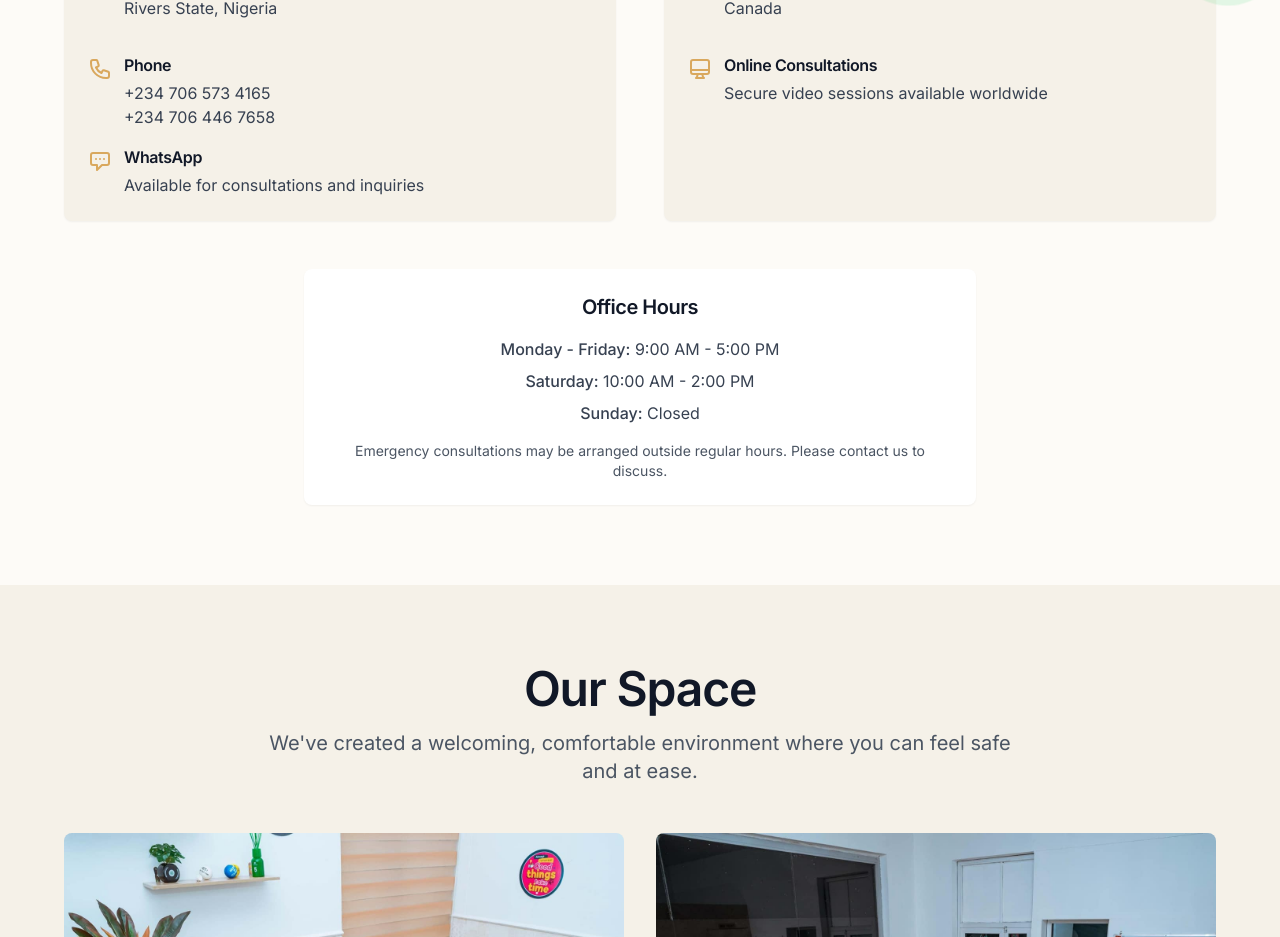
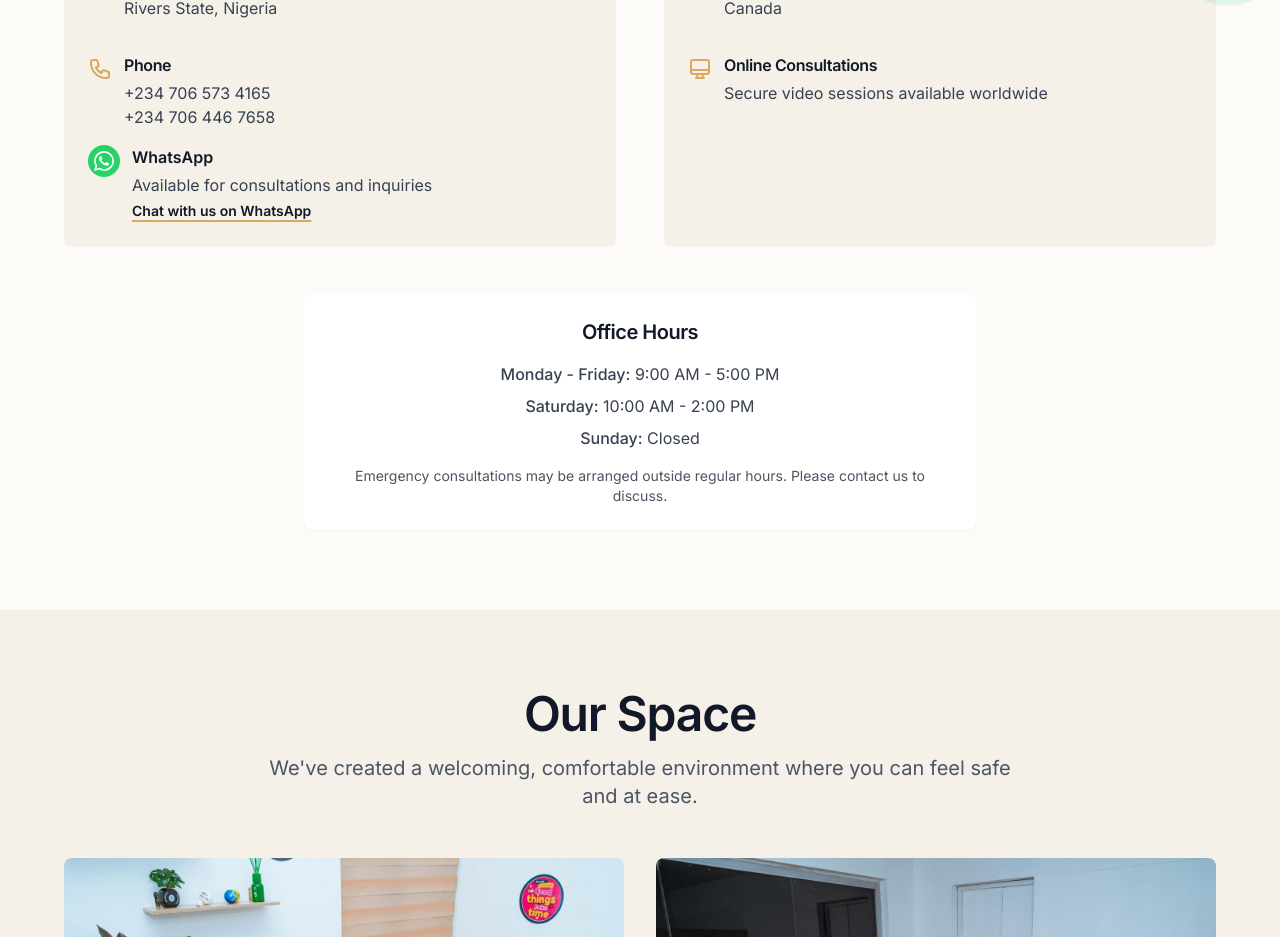
Before and after one commit to JoelEmmanuelCloud/gilt-counselling-app, a Next.js app: page /contact in a window 1280 px wide. Shown: the part 798-1735 px from the top of the page. Built offline with nearby package versions, Linux system fonts and the light colour scheme.

Commit message:
Link WhatsApp contact entry to a WhatsApp chat

```diff
--- a/app/contact/page.tsx
+++ b/app/contact/page.tsx
@@ -67,15 +67,26 @@
               </div>
             </div>
 
-            <div className="flex items-start gap-3">
-              <svg className="w-6 h-6 text-soft-gold flex-shrink-0 mt-1" fill="none" stroke="currentColor" viewBox="0 0 24 24">
-                <path strokeLinecap="round" strokeLinejoin="round" strokeWidth={2} d="M8 10h.01M12 10h.01M16 10h.01M9 16H5a2 2 0 01-2-2V6a2 2 0 012-2h14a2 2 0 012 2v8a2 2 0 01-2 2h-5l-5 5v-5z" />
-              </svg>
-              <div>
-                <h4 className="font-semibold text-gray-900 mb-1">WhatsApp</h4>
-                <p className="text-gray-700">Available for consultations and inquiries</p>
-              </div>
-            </div>
+            <a
+              href="https://wa.me/2347065734165?text=Hello%2C%20I%20would%20like%20to%20make%20an%20inquiry%20with%20Gilt%20Counselling%20Consult."
+              target="_blank"
+              rel="noopener noreferrer"
+              aria-label="Chat with Gilt Counselling Consult on WhatsApp (opens in a new tab)"
+              className="group -m-2 flex items-start gap-3 rounded-md p-2 transition-colors duration-150 hover:bg-white/70 focus:outline-none focus-visible:ring-2 focus-visible:ring-gray-900"
+            >
+              <span className="flex h-8 w-8 flex-shrink-0 items-center justify-center rounded-full bg-[#25D366] text-white" aria-hidden="true">
+                <svg className="h-5 w-5" fill="currentColor" viewBox="0 0 24 24">
+                  <path d="M17.472 14.382c-.297-.149-1.758-.867-2.03-.967-.273-.099-.471-.148-.67.15-.197.297-.767.966-.94 1.164-.173.199-.347.223-.644.075-.297-.15-1.255-.463-2.39-1.475-.883-.788-1.48-1.761-1.653-2.059-.173-.297-.018-.458.13-.606.134-.133.298-.347.446-.52.149-.174.198-.298.298-.497.099-.198.05-.371-.025-.52-.075-.149-.669-1.612-.916-2.207-.242-.579-.487-.5-.669-.51-.173-.008-.371-.01-.57-.01-.198 0-.52.074-.792.372-.272.297-1.04 1.016-1.04 2.479 0 1.462 1.065 2.875 1.213 3.074.149.198 2.096 3.2 5.077 4.487.709.306 1.262.489 1.694.625.712.227 1.36.195 1.871.118.571-.085 1.758-.719 2.006-1.413.248-.694.248-1.289.173-1.413-.074-.124-.272-.198-.57-.347m-5.421 7.403h-.004a9.87 9.87 0 01-5.031-1.378l-.361-.214-3.741.982.998-3.648-.235-.374a9.86 9.86 0 01-1.51-5.26c.001-5.45 4.436-9.884 9.888-9.884 2.64 0 5.122 1.03 6.988 2.898a9.825 9.825 0 012.893 6.994c-.003 5.45-4.437 9.884-9.885 9.884m8.413-18.297A11.815 11.815 0 0012.05 0C5.495 0 .16 5.335.157 11.892c0 2.096.547 4.142 1.588 5.945L.057 24l6.305-1.654a11.882 11.882 0 005.683 1.448h.005c6.554 0 11.89-5.335 11.893-11.893a11.821 11.821 0 00-3.48-8.413z" />
+                </svg>
+              </span>
+              <span>
+                <span className="block font-semibold text-gray-900 mb-1">WhatsApp</span>
+                <span className="block text-gray-700">Available for consultations and inquiries</span>
+                <span className="mt-1 inline-flex items-center gap-1 text-sm font-semibold text-gray-900 underline decoration-soft-terracotta decoration-2 underline-offset-4 group-hover:decoration-gray-900">
+                  Chat with us on WhatsApp
+                </span>
+              </span>
+            </a>
           </Card>
 
 
```
